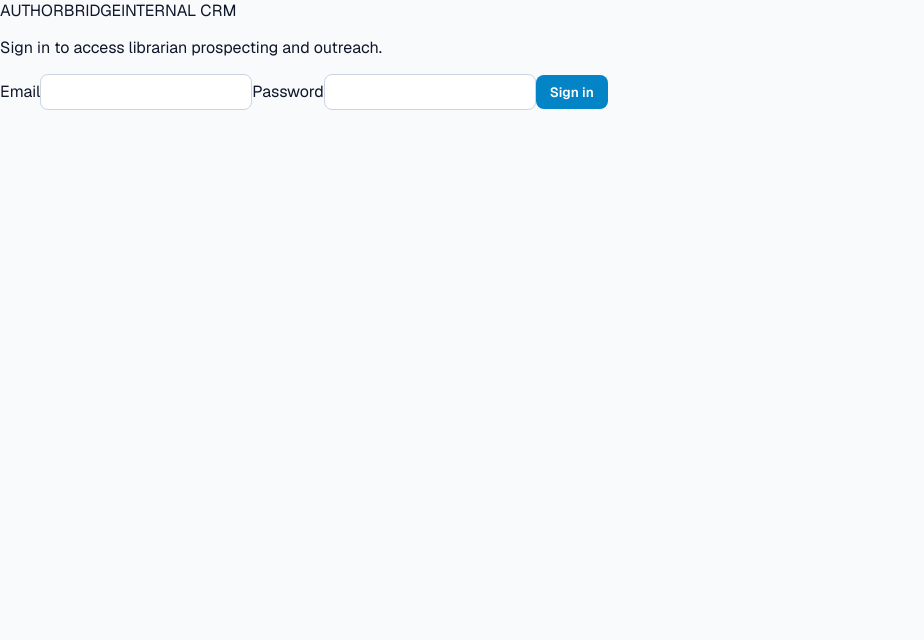
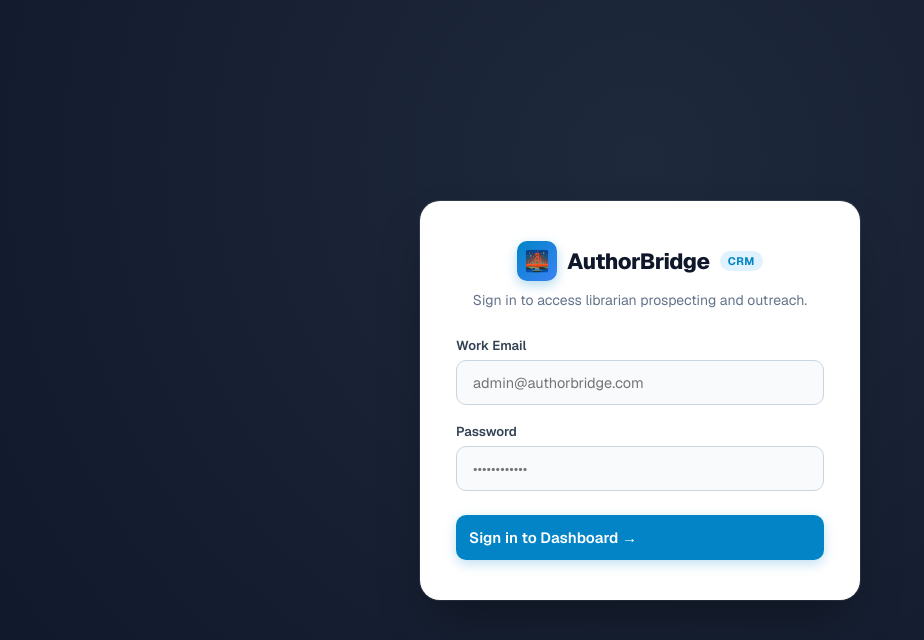
Before and after one commit to chris-xiri/author-bridge, a Next.js app: page /login in a window 1280 px wide. Shown: the top 640 px of the page, without its empty margins (0-924 px from the left). Built offline with nearby package versions, Linux system fonts and the light colour scheme; no server answers.

Commit message:
style(login): redesign login page with modern SaaS card layout, dark mesh background, and styled fields

```diff
--- a/src/app/globals.css
+++ b/src/app/globals.css
@@ -453,3 +453,145 @@ button:active {
     transform: translateY(0) scale(1);
   }
 }
+
+/* Authentication / Login Screen */
+.login-shell {
+  min-height: 100vh;
+  width: 100%;
+  display: flex;
+  align-items: center;
+  justify-content: center;
+  background: radial-gradient(circle at 50% 20%, #1e293b 0%, #0f172a 100%);
+  padding: 24px;
+}
+
+.login-card {
+  width: 100%;
+  max-width: 440px;
+  background: #ffffff;
+  border-radius: 20px;
+  padding: 40px 36px;
+  box-shadow: 0 25px 50px -12px rgba(0, 0, 0, 0.35), 0 0 0 1px rgba(255, 255, 255, 0.1);
+  display: flex;
+  flex-direction: column;
+  align-items: center;
+}
+
+.login-brand {
+  display: flex;
+  align-items: center;
+  gap: 10px;
+  margin-bottom: 6px;
+}
+
+.login-brand-icon {
+  width: 40px;
+  height: 40px;
+  border-radius: 10px;
+  background: linear-gradient(135deg, #0284c7, #3b82f6);
+  display: flex;
+  align-items: center;
+  justify-content: center;
+  font-size: 20px;
+  box-shadow: 0 4px 12px rgba(2, 132, 199, 0.3);
+}
+
+.login-logo {
+  font-size: 22px;
+  font-weight: 800;
+  letter-spacing: -0.02em;
+  color: #0f172a;
+}
+
+.login-sub {
+  font-size: 11px;
+  font-weight: 700;
+  color: #0284c7;
+  background: #e0f2fe;
+  padding: 3px 8px;
+  border-radius: 9999px;
+  text-transform: uppercase;
+  letter-spacing: 0.05em;
+}
+
+.login-desc {
+  font-size: 14px;
+  color: #64748b;
+  margin: 4px 0 28px;
+  text-align: center;
+}
+
+.login-form {
+  width: 100%;
+  display: flex;
+  flex-direction: column;
+  gap: 18px;
+}
+
+.login-field {
+  display: flex;
+  flex-direction: column;
+  gap: 6px;
+  width: 100%;
+}
+
+.login-field label {
+  font-size: 13px;
+  font-weight: 600;
+  color: #334155;
+}
+
+.login-field input {
+  width: 100%;
+  padding: 12px 16px;
+  font-size: 14.5px;
+  border: 1px solid #cbd5e1;
+  border-radius: 10px;
+  background: #f8fafc;
+  color: #0f172a;
+  outline: none;
+  transition: all 0.15s ease;
+}
+
+.login-field input:focus {
+  border-color: #0284c7;
+  background: #ffffff;
+  box-shadow: 0 0 0 3px rgba(2, 132, 199, 0.15);
+}
+
+.login-btn {
+  margin-top: 6px;
+  width: 100%;
+  padding: 13px;
+  font-size: 15px;
+  font-weight: 600;
+  border-radius: 10px;
+  background: #0284c7;
+  color: #ffffff;
+  border: none;
+  cursor: pointer;
+  box-shadow: 0 4px 12px rgba(2, 132, 199, 0.25);
+  transition: all 0.15s ease;
+}
+
+.login-btn:hover {
+  background: #0369a1;
+  box-shadow: 0 6px 16px rgba(2, 132, 199, 0.35);
+}
+
+.login-btn:active {
+  transform: scale(0.98);
+}
+
+.login-error {
+  margin-top: 12px;
+  padding: 10px 14px;
+  border-radius: 8px;
+  background: #fff1f2;
+  border: 1px solid #fecdd3;
+  color: #e11d48;
+  font-size: 13px;
+  font-weight: 500;
+  text-align: center;
+  width: 100%;
+}
--- a/src/app/login/page.tsx
+++ b/src/app/login/page.tsx
@@ -19,7 +19,7 @@ export default function LoginPage() {
     });
     setLoading(false);
     if (!res.ok) {
-      setError("Invalid credentials.");
+      setError("Invalid email or password. Please check your credentials.");
       return;
     }
     window.location.href = "/";
@@ -29,24 +29,38 @@ export default function LoginPage() {
     <main className="login-shell">
       <div className="login-card">
         <div className="login-brand">
-          <span className="login-logo">AUTHORBRIDGE</span>
-          <span className="login-sub">INTERNAL CRM</span>
+          <div className="login-brand-icon">🌉</div>
+          <span className="login-logo">AuthorBridge</span>
+          <span className="login-sub">CRM</span>
         </div>
         <p className="login-desc">Sign in to access librarian prospecting and outreach.</p>
         <form onSubmit={submit} className="login-form">
-          <label>Email</label>
-          <input value={email} onChange={(e) => setEmail(e.target.value)} type="email" required />
-          <label>Password</label>
+          <div className="login-field">
+            <label htmlFor="email">Work Email</label>
             <input
+              id="email"
+              value={email}
+              onChange={(e) => setEmail(e.target.value)}
+              type="email"
+              placeholder="admin@authorbridge.com"
+              required
+            />
+          </div>
+          <div className="login-field">
+            <label htmlFor="password">Password</label>
+            <input
+              id="password"
               value={password}
               onChange={(e) => setPassword(e.target.value)}
               type="password"
+              placeholder="••••••••••••"
               required
             />
-          <button type="submit" disabled={loading}>
-            {loading ? "Signing in..." : "Sign in"}
+          </div>
+          <button type="submit" className="login-btn" disabled={loading}>
+            {loading ? "Signing in..." : "Sign in to Dashboard →"}
           </button>
-          {error ? <p className="error">{error}</p> : null}
+          {error ? <div className="login-error">{error}</div> : null}
         </form>
       </div>
     </main>
```
Lines whose indentation alone changed are shown as unchanged.
